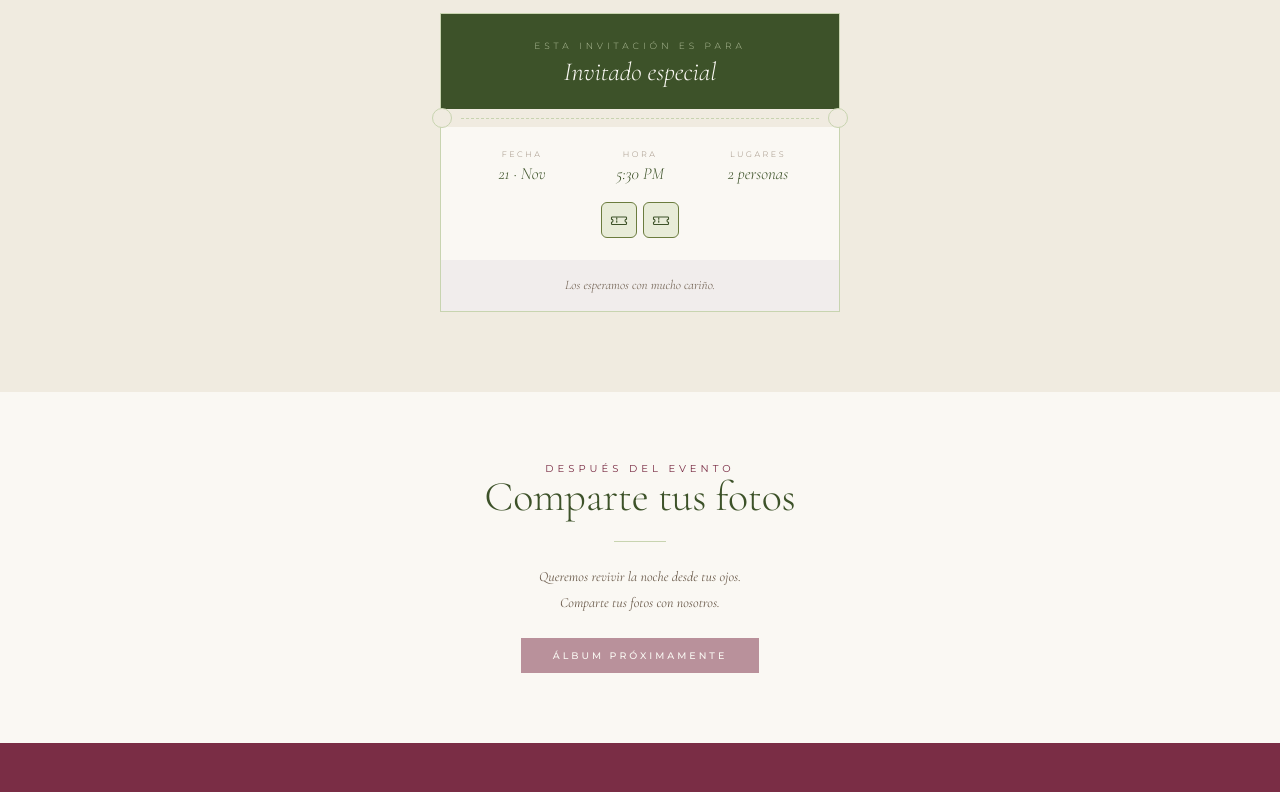
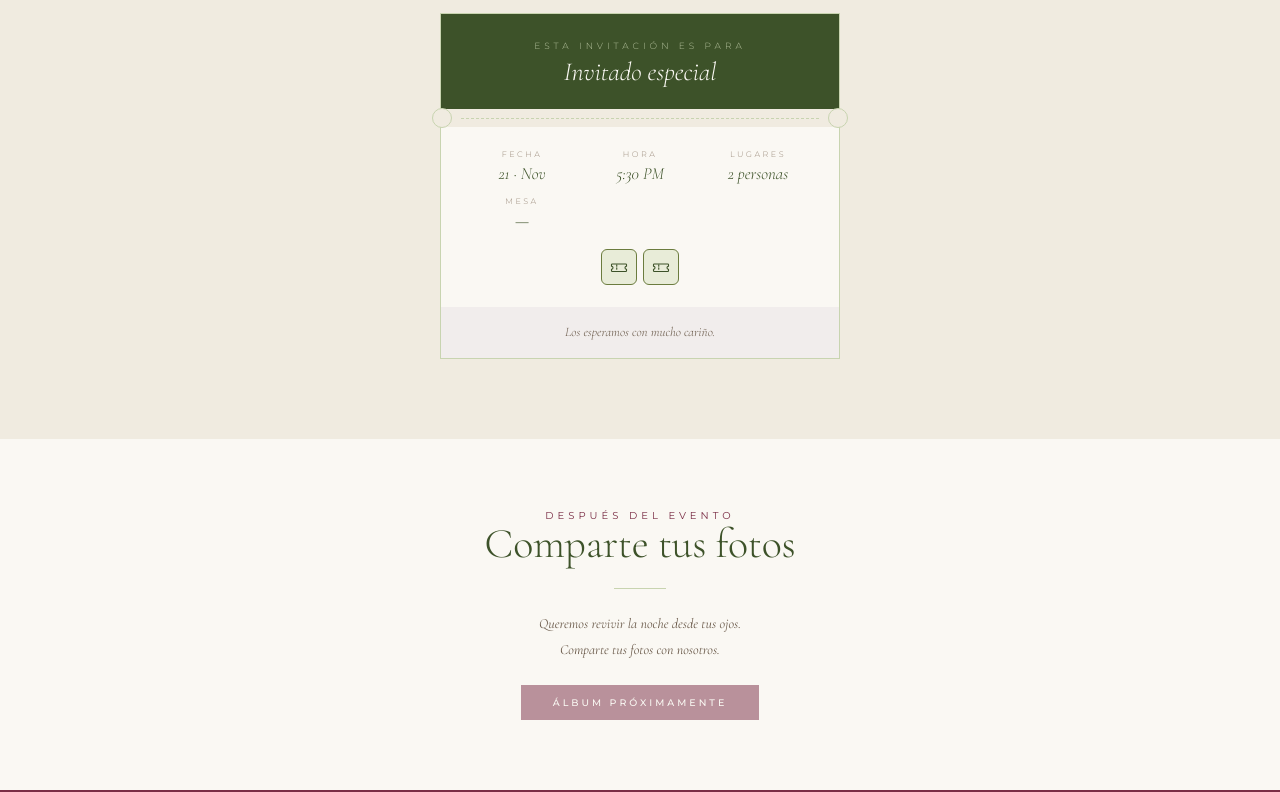
Before and after one commit to LuisBern/pabloykarla, a plain HTML site: page index.html in a window 1280 px wide. Shown: the part 5040-5832 px from the top of the page. Drawn offline with nearby package versions, Linux system fonts and the light colour scheme.

Commit message:
num mesa

```diff
--- a/guests.js
+++ b/guests.js
@@ -127,5 +127,28 @@ const GUESTS = {
   "incredible-laila":  { nombre: "Laila Machado",              lugares: 2 },
   "ulilop":            { nombre: "Ulises López",               lugares: 2 },
   "mrmiqui":           { nombre: "Héctor Martínez",            lugares: 2 },
-"toriroll":           { nombre: "Ángela Janin",            lugares: 1 },
+  "toriroll":           { nombre: "Ángela Janin",            lugares: 1 },
 };
+
+const MESAS = {
+  "fer":1,"berna":1,"nadia-alex":1,"karime-jorge":1,"oldchicles":1,"argelia":1,
+  "ulilop":2,"pixi":2,"andy-popper":2,"graphitesandwich":2,"luis-relativo":2,"unhelado":2,
+  "carmelita":3,"sergio-ferrer":3,"riffastic":3,"pedro-canizal":3,"omar-rodriguez":3,"ailyn":3,
+  "victoria-pancham":4,"arturo-berenice":4,"alvaro":4,"wero-diana":4,"urbanorural":4,
+  "aurea-ruth":5,"arturo":5,"enrique-diaz":5,"flaco-luis":5,"naz-nava":5,"carmen-chinos":5,
+  "gerardo-cervantes":6,"eli-carmona":6,"vale-arreguin":6,"marquito":6,"ramon-sanchez":6,
+  "mike-marta":7,"chiquis":7,"viri-rod":7,"elisa-abuela":7,
+  "tio-miguel":8,"tio-jorge":8,"gera":8,"jorge-jr":8,"fernando-primo":8,
+  "irma-alfredo":9,"alfredo":9,"ale-alvarez":9,"padrino-antonio":9,"chio":9,"jorge-alvarez":9,
+  "natalia-jair":10,"liz-checo":10,"elenita-consuelo":10,"jacke":10,"emmanuel":10,"tia-norma":10,
+  "jenny":11,"adri":11,"jaz-marce":11,"chris":11,"saira":11,
+  "clau-felipe":12,"daniela-becerra":12,"incredible-laila":12,"mrmiqui":12,"marce":12,"toriroll":12,
+  "alejandro-garcia":13,"tia-rebeca":13,"edgar-garcia":13,"adriana-laura":13,
+  "iker-mara":14,"digo-alma":14,"javi-tellez":14,"canek":14,"ulises-shey":14,
+  "tia-chabela":15,"ale-monjaraz":15,"diego":15,"conejo":15,
+  "josesito":16,"rosa-isela":16,"chio2":16,"nelly":16,"meche-anita":16,
+  "tia-leti":17,"tia-estela-licha":17,"jorge-garcia":17,"tia-gabi":17,"daniel-garcia":17,"tio-marcelo":17,
+  "argenis-alma":18,"edgar-mari":18,"tio-ramon":18,"fabi":18,"fer-alcantara":18,
+  "ricardo-elsa":19,"tenoch":19,"yaz":19,"karen":19,"papa-ramon":19,
+  "leonardos":20,"tia-tona":20,"brenda-andrea":20,"tia-ana":20,
+};
--- a/index.html
+++ b/index.html
@@ -517,10 +517,11 @@ footer{background:var(--burg);padding:52px 24px 44px;display:flex;flex-direction
       <div class="t-name" id="t-name">—</div>
     </div>
     <div class="ticket-sep"><div class="t-dash"></div></div>
-    <div class="ticket-bot">
+    <div class="ticket-bot" id="ticket-bot">
       <div class="tb-item"><div class="tb-lbl">Fecha</div><div class="tb-val">21 · Nov</div></div>
       <div class="tb-item"><div class="tb-lbl">Hora</div><div class="tb-val">5:30 PM</div></div>
       <div class="tb-item"><div class="tb-lbl">Lugares</div><div class="tb-val" id="t-count">—</div></div>
+      <div class="tb-item" id="t-mesa-item" hidden><div class="tb-lbl">Mesa</div><div class="tb-val" id="t-mesa">—</div></div>
     </div>
     <div class="seats-row" id="seats-row"></div>
     <div class="ticket-note">Los esperamos con mucho cariño.</div>
@@ -696,6 +697,12 @@ function initGuest(){
   const seats = Math.min(Math.max(guest.lugares,1),10);
   document.getElementById('t-name').textContent = guest.nombre;
   document.getElementById('t-count').textContent = seats === 1 ? '1 persona' : seats+' personas';
+  const mesa = (typeof MESAS !== 'undefined' && slug) ? MESAS[slug] : null;
+  if(mesa){
+    document.getElementById('t-mesa').textContent = mesa;
+    document.getElementById('t-mesa-item').hidden = false;
+    document.getElementById('ticket-bot').style.gridTemplateColumns = '1fr 1fr';
+  }
   const row = document.getElementById('seats-row');
   row.innerHTML = '';
   for(let i=0;i<seats;i++){
```
